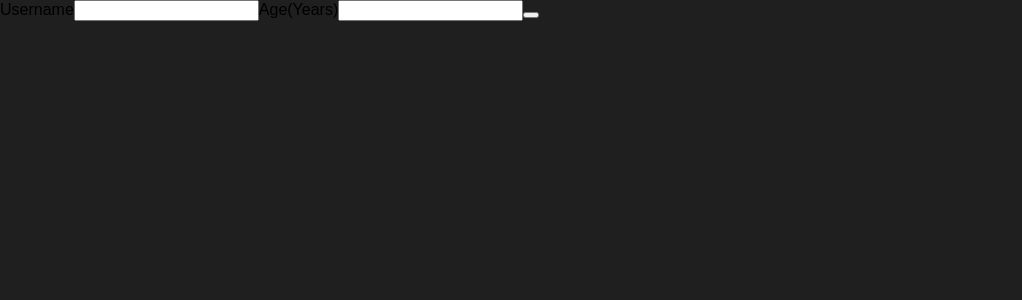
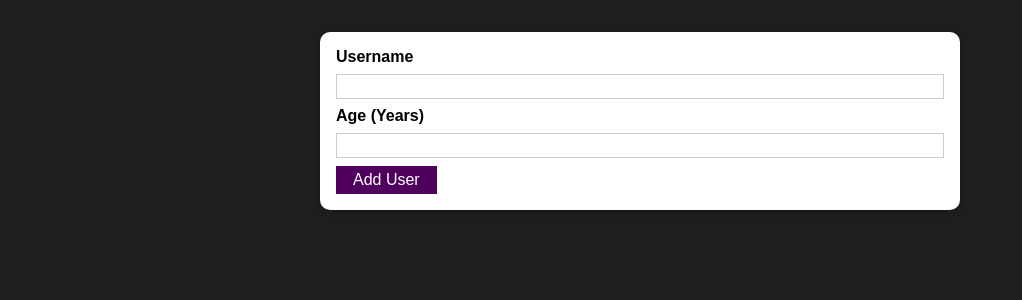
Before and after one commit to SahuAyush05/Basic_React, a React (Create React App) app: page / in a window 1280 px wide. Shown: the top 300 px of the page, without its empty margins (0-1022 px from the left). Built offline with nearby package versions, Linux system fonts and the light colour scheme.

Commit message:
Adding_card

```diff
--- /dev/null
+++ b/src/components/UI/Button.js
@@ -0,0 +1,17 @@
+import React from 'react';
+
+import classes from './Button.module.css';
+
+const Button = (props) => {
+  return (
+    <button
+      className={classes.button}
+      type={props.type || 'button'}
+      onClick={props.onClick}
+    >
+      {props.children}
+    </button>
+  );
+};
+
+export default Button;
--- /dev/null
+++ b/src/components/UI/Button.module.css
@@ -0,0 +1,18 @@
+.button {
+    font: inherit;
+    border: 1px solid #4f005f;
+    background: #4f005f;
+    color: white;
+    padding: 0.25rem 1rem;
+    cursor: pointer;
+  }
+
+  .button:hover,
+  .button:active {
+    background: #741188;
+    border-color: #741188;
+  }
+
+  .button:focus {
+    outline: none;
+  }
--- /dev/null
+++ b/src/components/UI/Card.js
@@ -0,0 +1,8 @@
+import React from "react";
+import classes from "./Card.module.css";
+const Card = (props) => {
+  return (
+    <div className={`${classes.card} ${props.className}`}>{props.children}</div>
+  );
+};
+export default Card;
--- /dev/null
+++ b/src/components/UI/Card.module.css
@@ -0,0 +1,5 @@
+.card {
+    background: white;
+    box-shadow: 0 2px 8px rgba(0, 0, 0, 0.26);
+    border-radius: 10px;
+  }
--- a/src/components/Users/AddUser.js
+++ b/src/components/Users/AddUser.js
@@ -1,19 +1,25 @@
-import React from "react";
+import React from 'react';
 
-const AddUser= props=>{
-const addUserHandler=(event)=>{
+import Card from '../UI/Card';
+import Button from '../UI/Button';
+import classes from './AddUser.module.css';
+
+const AddUser = (props) => {
+  const addUserHandler = (event) => {
     event.preventDefault();
-}
-return(
-    <form onSubmit={addUserHandler}>
+  };
+
+  return (
+    <Card className={classes.input}>
+      <form onSubmit={addUserHandler}>
         <label htmlFor="username">Username</label>
-        <input id="username" type ="text"></input>
-        <label htmlFor="age">Age(Years)</label>
-        <input id="age" type ="number"></input>
-
-        <button type="submit"></button>
-    </form>
-);
+        <input id="username" type="text" />
+        <label htmlFor="age">Age (Years)</label>
+        <input id="age" type="number" />
+        <Button type="submit">Add User</Button>
+      </form>
+    </Card>
+  );
 };
 
 export default AddUser;
--- /dev/null
+++ b/src/components/Users/AddUser.module.css
@@ -0,0 +1,26 @@
+.input {
+    margin: 2rem auto;
+    padding: 1rem;
+    width: 90%;
+    max-width: 40rem;
+  }
+
+  .input label {
+    display: block;
+    font-weight: bold;
+    margin-bottom: 0.5rem;
+  }
+
+  .input input {
+    font: inherit;
+    display: block;
+    width: 100%;
+    border: 1px solid #ccc;
+    padding: 0.15rem;
+    margin-bottom: 0.5rem;
+  }
+
+  .input input:focus {
+    outline: none;
+    border-color: #4f005f;
+  }
```
